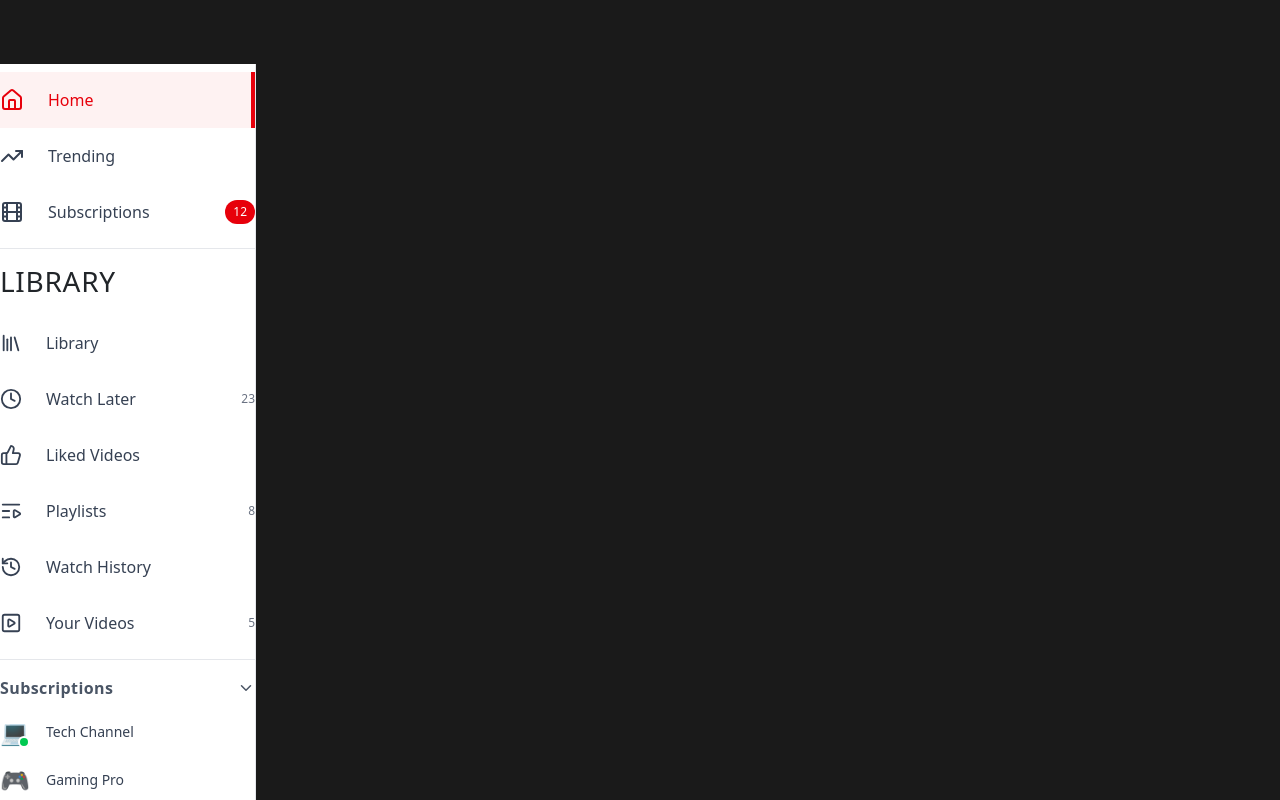
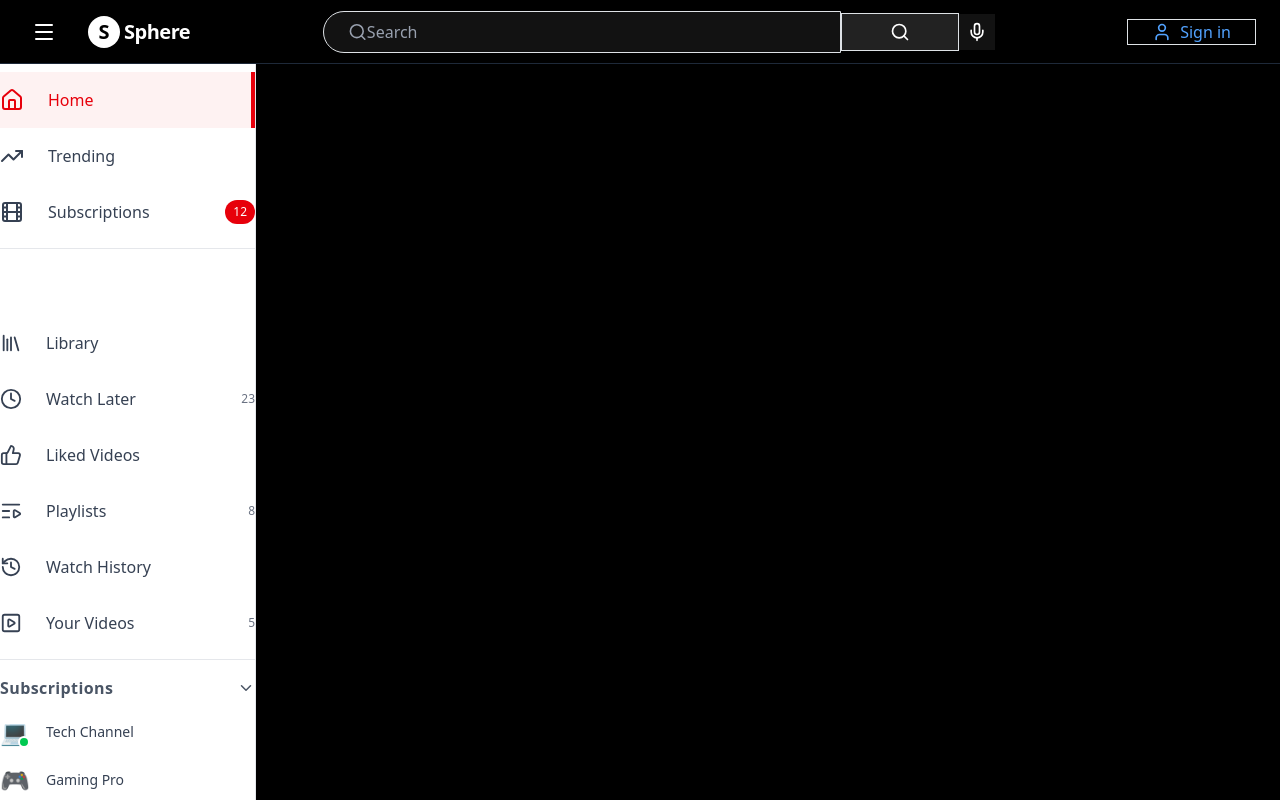
Before and after one commit to Sanasaifi786/Sphere, a React (Vite) app in the folder Frontend/: page / in a window 1280 px wide. Built offline with nearby package versions, Linux system fonts and the light colour scheme.

Commit message:
navbar and side baar

```diff
--- a/Frontend/src/App.css
+++ b/Frontend/src/App.css
@@ -12,11 +12,12 @@ body {
 .app-container {
   display: flex;
   height: 100vh;
-  background-color: #1a1a1a;
+  background-color: #000000;
+  color: white;
 }
 
 .main-content {
   flex: 1;
   overflow-y: auto;
-  background-color: #1a1a1a;
+  background-color: #000000;
 }
--- a/Frontend/src/App.jsx
+++ b/Frontend/src/App.jsx
@@ -1,12 +1,21 @@
+import { useState } from 'react'
 import { BrowserRouter, Routes, Route } from 'react-router-dom'
 import Sidebar from './components/Sidebar'
+import Navbar from './components/Navbar'
 import './App.css'
 
 function App() {
+  const [sidebarOpen, setSidebarOpen] = useState(true);
+
+  const toggleSidebar = () => {
+    setSidebarOpen(!sidebarOpen);
+  };
+
   return (
     <BrowserRouter>
-      <div className="app-container">
-        <Sidebar />
+      <Navbar toggleSidebar={toggleSidebar} />
+      <div className="app-container pt-16">
+        <Sidebar sidebarOpen={sidebarOpen} />
         <div className="main-content">
           <Routes>
             {/* Add your routes here */}
--- /dev/null
+++ b/Frontend/src/components/Navbar.jsx
@@ -0,0 +1,51 @@
+import React from 'react';
+import { Search, Mic, Menu, User } from 'lucide-react';
+
+const Navbar = ({ toggleSidebar }) => {
+    return (
+        <nav className="fixed top-0 left-0 right-0 h-16 bg-black text-white flex items-center justify-between px-4 z-50 border-b border-gray-800">
+            {/* Left Section: Logo & Menu */}
+            <div className="flex items-center gap-4">
+                <button onClick={toggleSidebar} className="p-2 hover:bg-gray-800 rounded-full">
+                    <Menu size={24} />
+                </button>
+                <div className="flex items-center gap-1 cursor-pointer">
+                    <div className="w-8 h-8 bg-white rounded-full flex items-center justify-center">
+                        <span className="text-black font-bold text-xl">S</span>
+                    </div>
+                    <span className="text-xl font-bold tracking-tight">Sphere</span>
+                </div>
+            </div>
+
+            {/* Center Section: Search Bar */}
+            <div className="flex items-center flex-1 max-w-2xl mx-4">
+                <div className="flex flex-1 items-center">
+                    <div className="flex w-full items-center bg-[#121212] border border-gray-700 rounded-l-full px-4 py-2 focus-within:border-blue-500 ml-8">
+                        <Search size={20} className="text-gray-400" />
+                        <input
+                            type="text"
+                            placeholder="Search"
+                            className="bg-transparent border-none outline-none text-white ml-2 w-full placeholder-gray-400"
+                        />
+                    </div>
+                    <button className="bg-[#222] border border-l-0 border-gray-700 px-5 py-2 rounded-r-full hover:bg-[#333]">
+                        <Search size={20} className="text-white" />
+                    </button>
+                </div>
+                <button className="ml-4 p-2 bg-[#121212] hover:bg-[#222] rounded-full">
+                    <Mic size={20} />
+                </button>
+            </div>
+
+            {/* Right Section: Login */}
+            <div className="flex items-center gap-4">
+                <button className="flex items-center gap-2 border border-gray-700 rounded-full px-4 py-1.5 hover:bg-[#263850] hover:border-blue-700 text-blue-400 font-medium text-sm">
+                    <User size={20} />
+                    <span>Sign in</span>
+                </button>
+            </div>
+        </nav>
+    );
+};
+
+export default Navbar;
--- a/Frontend/src/components/Sidebar.jsx
+++ b/Frontend/src/components/Sidebar.jsx
@@ -6,8 +6,7 @@ import {
 } from 'lucide-react';
 
 // Desktop Sidebar
-function Sidebar() {
-  const [sidebarOpen, setSidebarOpen] = useState(true);
+function Sidebar({ sidebarOpen }) {
   const [activeTab, setActiveTab] = useState('home');
   const [showSubscriptions, setShowSubscriptions] = useState(true);
 
@@ -34,13 +33,13 @@ function Sidebar() {
     { id: 'your-videos', icon: PlaySquare, label: 'Your Videos', badge: 5 },
   ];
 
-  const exploreItems = [
-    { id: 'gaming', icon: Gamepad2, label: 'Gaming', color: 'text-purple-500' },
-    { id: 'music', icon: Music, label: 'Music', color: 'text-red-500' },
-    { id: 'news', icon: Newspaper, label: 'News', color: 'text-blue-500' },
-    { id: 'sports', icon: Trophy, label: 'Sports', color: 'text-green-500' },
-    { id: 'education', icon: GraduationCap, label: 'Education', color: 'text-yellow-600' },
-  ];
+  // const exploreItems = [
+  //   { id: 'gaming', icon: Gamepad2, label: 'Gaming', color: 'text-purple-500' },
+  //   { id: 'music', icon: Music, label: 'Music', color: 'text-red-500' },
+  //   { id: 'news', icon: Newspaper, label: 'News', color: 'text-blue-500' },
+  //   { id: 'sports', icon: Trophy, label: 'Sports', color: 'text-green-500' },
+  //   { id: 'education', icon: GraduationCap, label: 'Education', color: 'text-yellow-600' },
+  // ];
 
   const moreItems = [
     { id: 'settings', icon: Settings, label: 'Settings' },
@@ -148,7 +147,7 @@ function Sidebar() {
         {sidebarOpen && <div className="border-t border-gray-200 my-2"></div>}
 
         {/* Explore Section */}
-        <div className="mb-2">
+        {/* <div className="mb-2">
           {sidebarOpen && (
             <h3 className="px-6 py-2 text-sm font-semibold text-gray-600 uppercase tracking-wide">
               Explore
@@ -169,7 +168,7 @@ function Sidebar() {
           ))}
         </div>
 
-        {sidebarOpen && <div className="border-t border-gray-200 my-2"></div>}
+        {sidebarOpen && <div className="border-t border-gray-200 my-2"></div>} */}
 
         {/* More Section */}
         <div className="mb-2">
```
Lines whose indentation alone changed are shown as unchanged.
